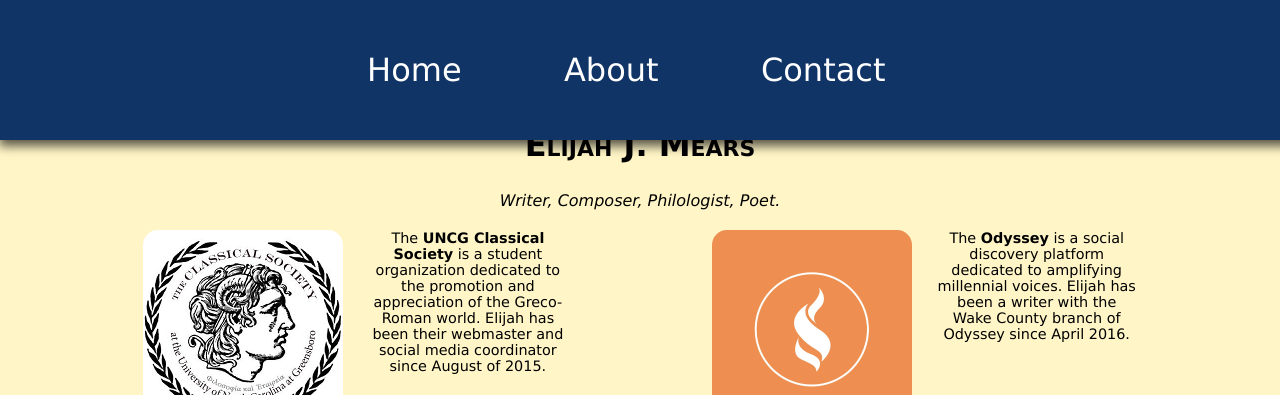
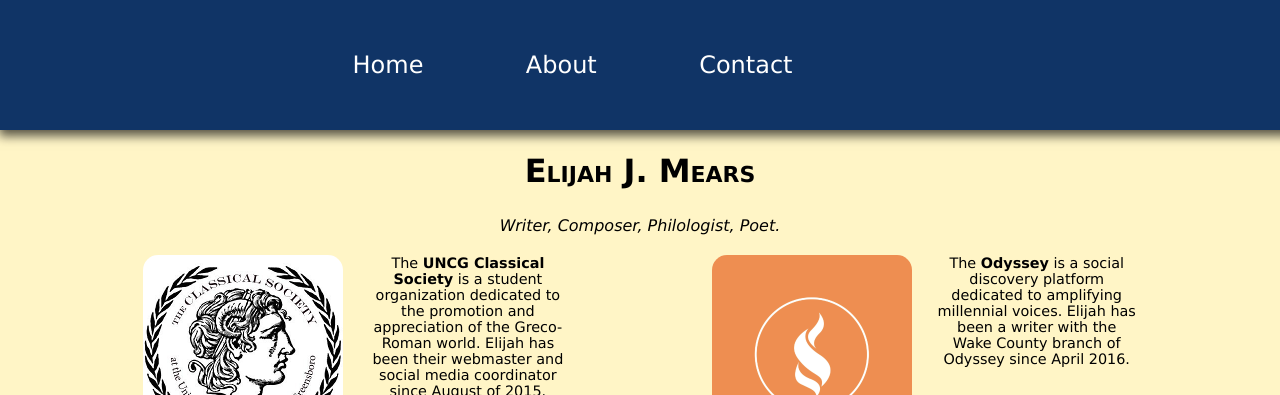
Before and after one commit to ejmears/m, a plain HTML site: page index.html in a window 1280 px wide. Shown: the top 395 px of the page. Drawn offline with Linux system fonts and the light colour scheme.

Commit message:
Maybe fixed some spacing I hope

```diff
--- a/header.js
+++ b/header.js
@@ -1 +1 @@
-document.write('<ul class="nav"><li>&nbsp;</li><li><a href="index.html">Home</a></li><li><a href="about.html">About</a></li><li><a href="contact.html">Contact</a></li><li>&nbsp;</li><li>&nbsp;</li></ul>')
+document.write('<ul class="nav"><li><a href="index.html">Home</a></li><li><a href="about.html">About</a></li><li><a href="contact.html">Contact</a></li><li>&nbsp;</li><li>&nbsp;</li></ul>')
--- a/mobile.css
+++ b/mobile.css
@@ -92,7 +92,7 @@ li {
     color: #FFF;
     text-align: center;
     padding: 16ox 16px;
-	font-size: 2em;
+	font-size: 1.5em;
     text-decoration: none;
 }
 
@@ -133,7 +133,7 @@ Containers
 
 #main {
 	margin: 5%;
-	margin-top: 10%;
+	margin-top: 12%;
 	margin-bottom: 10%;
 }
 
```
